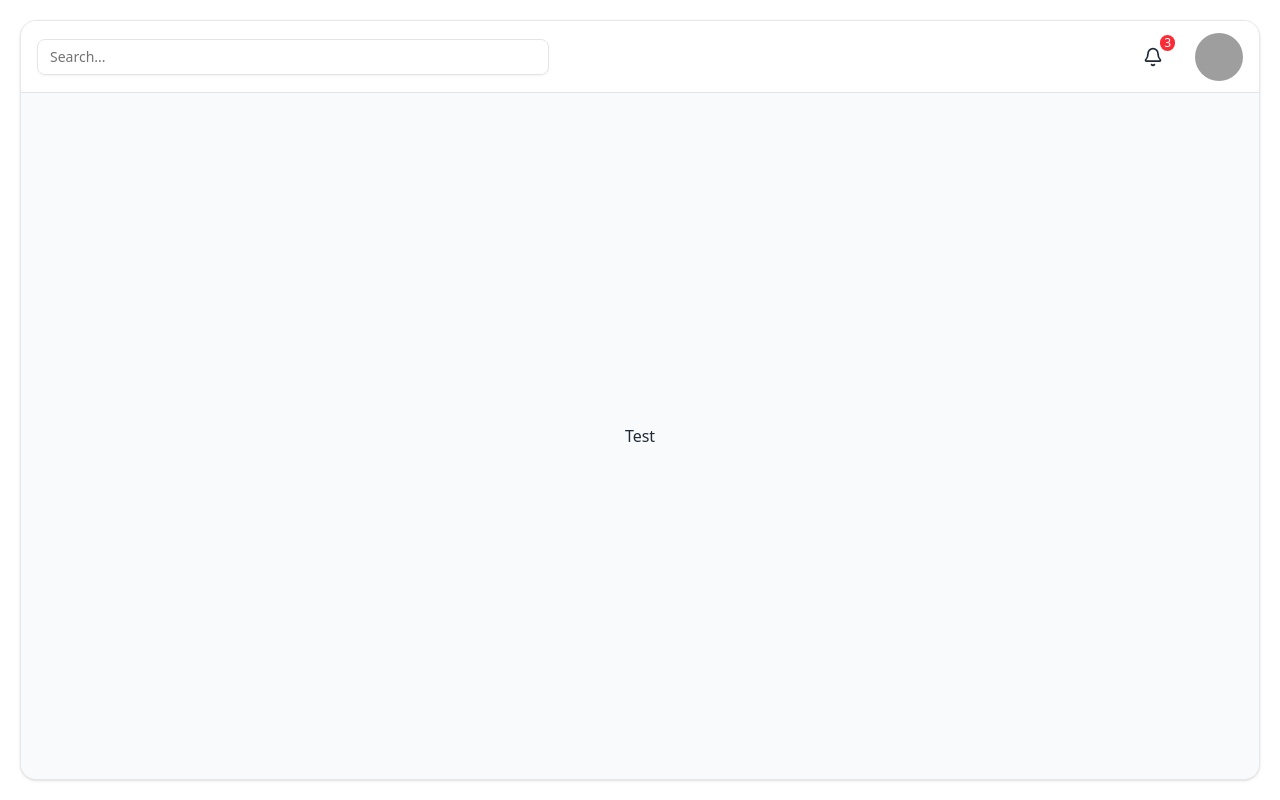
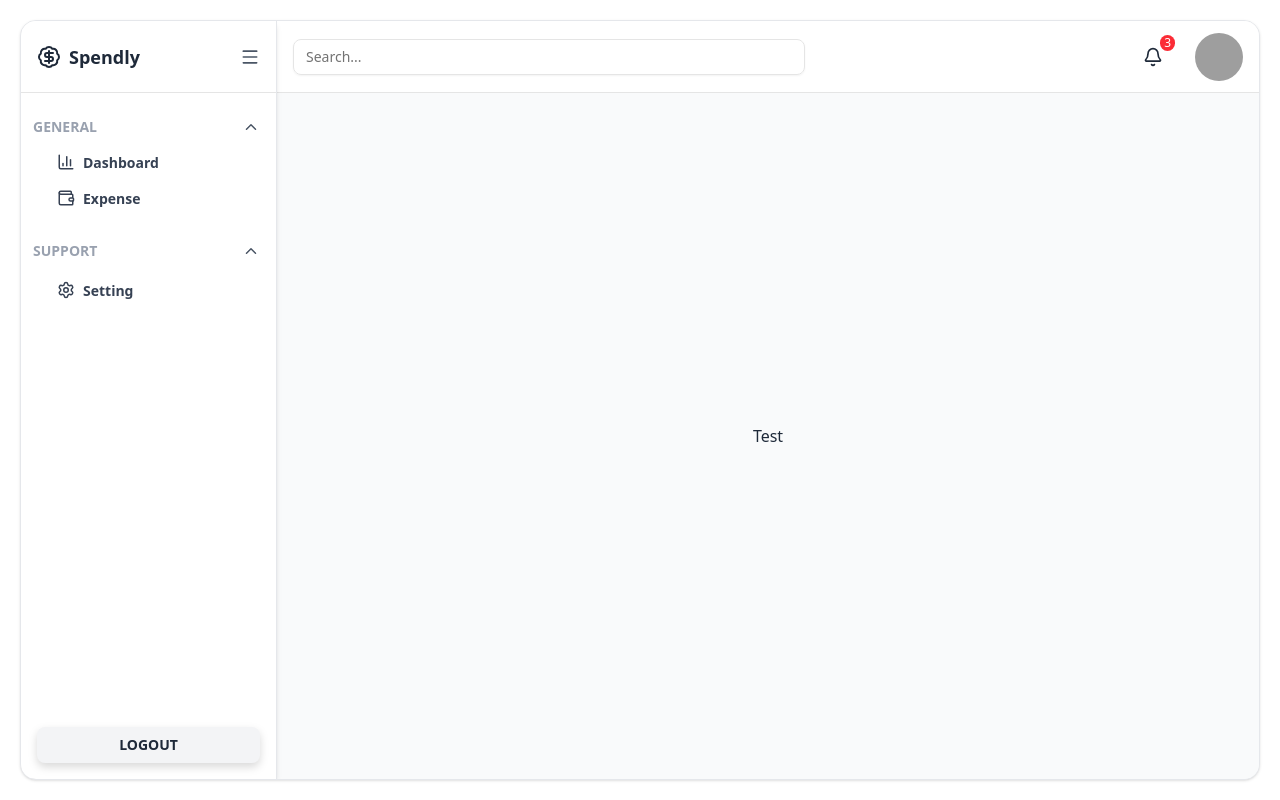
Before and after one commit to Teneieiza/spendly-frontend, a Next.js app: page / in a window 1280 px wide. Built offline with nearby package versions, Linux system fonts and the light colour scheme; grey boxes are pictures that could not be loaded.

Commit message:
Edit layout for Sidebar

```diff
--- a/app/layout.tsx
+++ b/app/layout.tsx
@@ -18,14 +18,14 @@ export const metadata: Metadata = {
 };
 
 import Navbar from "@/components/layout/Navbar"
-// import Sidebar from "@/components/layout/Sidebar"
+import Sidebar from "@/components/layout/Sidebar"
 
 export default function RootLayout({ children }: { children: React.ReactNode }) {
   return (
     <html lang="en">
       <body className={`${geistSans.variable} ${geistMono.variable} antialiased min-h-screen bg-white flex justify-center`}>
         <div className="w-full max-h-screen m-5 bg-white border border-gray-200 shadow-sm rounded-2xl flex overflow-hidden">
-          {/* <Sidebar /> */}
+          <Sidebar />
           <div className="flex-1 flex flex-col">
             <Navbar />
             <main className="p-6 bg-[#f9fafb] flex-1 overflow-y-auto">{children}</main>
```
